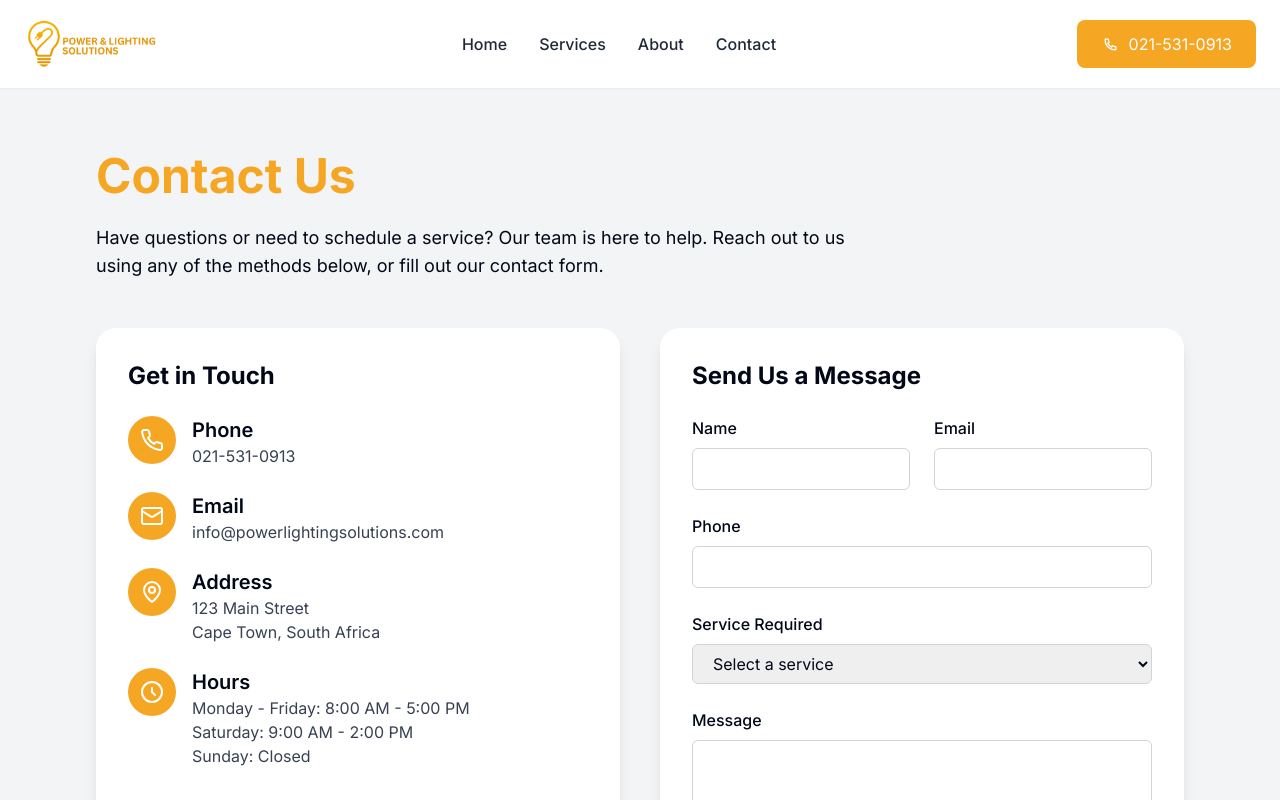
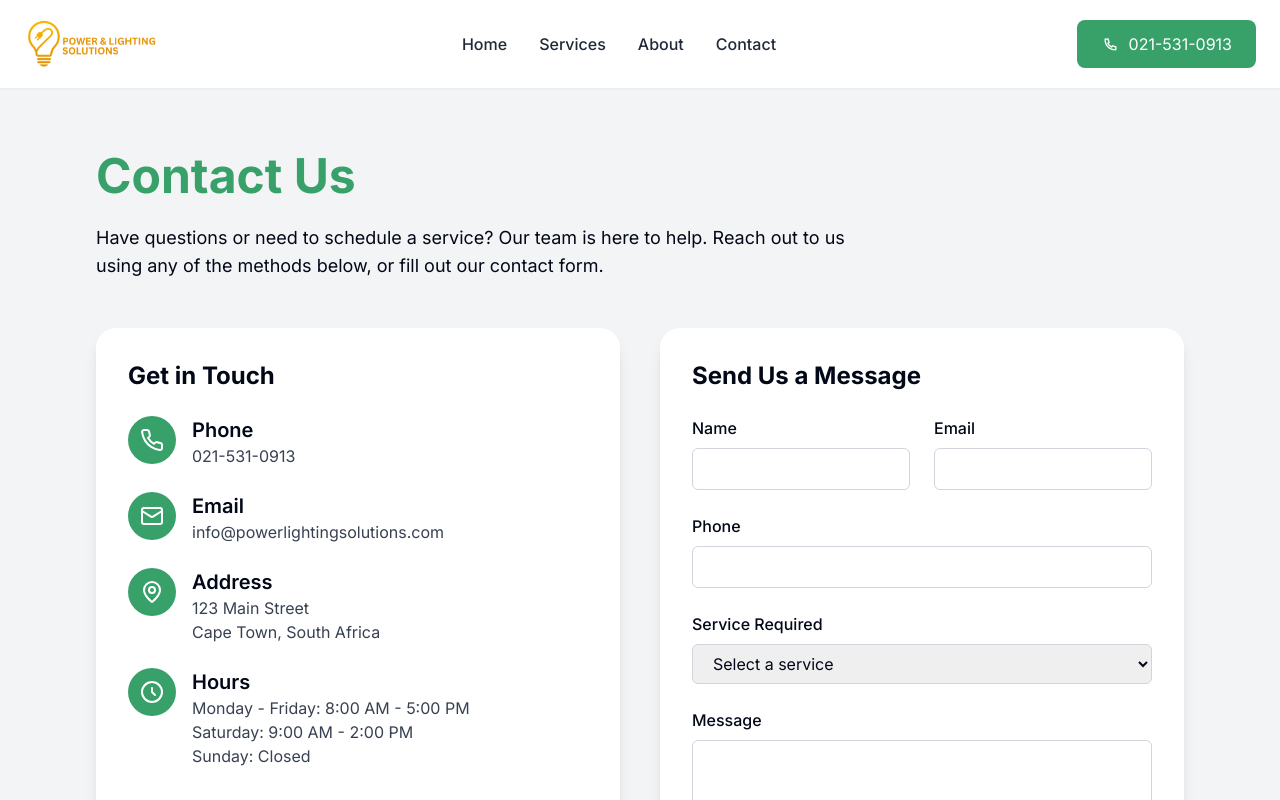
Before and after one commit to KingTroy125/Power-Lighting-Solution, a React (Vite) app: page /contact in a window 1280 px wide. Shown: the top 800 px of the page. Built offline with nearby package versions, Linux system fonts and the light colour scheme.

Commit message:
Update project name and version in package-lock.json; change brand color from orange to green in tailwind.config.ts and ContactPage component for consistency.

```diff
--- a/src/pages/ContactPage.tsx
+++ b/src/pages/ContactPage.tsx
@@ -1,4 +1,3 @@
-
 import React from 'react';
 import Navbar from '../components/Navbar';
 import Footer from '../components/Footer';
@@ -21,7 +20,7 @@ const ContactPage = () => {
 
       <section className="py-16 px-6 md:px-12 lg:px-24 bg-gray-100">
         <div className="max-w-6xl mx-auto">
-          <h1 className="text-4xl md:text-5xl font-bold text-brand-orange mb-6">Contact Us</h1>
+          <h1 className="text-4xl md:text-5xl font-bold text-brand-green mb-6">Contact Us</h1>
           <p className="text-lg mb-12 max-w-3xl">
             Have questions or need to schedule a service? Our team is here to help. Reach out to us using any of the methods below, or fill out our contact form.
           </p>
@@ -32,27 +31,27 @@ const ContactPage = () => {
 
               <div className="space-y-6">
                 <div className="flex items-start space-x-4">
-                  <div className="bg-brand-orange p-3 rounded-full text-white">
+                  <div className="bg-brand-green p-3 rounded-full text-white">
                     <svg xmlns="http://www.w3.org/2000/svg" width="24" height="24" viewBox="0 0 24 24" fill="none" stroke="currentColor" strokeWidth="2" strokeLinecap="round" strokeLinejoin="round"><path d="M22 16.92v3a2 2 0 0 1-2.18 2 19.79 19.79 0 0 1-8.63-3.07 19.5 19.5 0 0 1-6-6 19.79 19.79 0 0 1-3.07-8.67A2 2 0 0 1 4.11 2h3a2 2 0 0 1 2 1.72 12.84 12.84 0 0 0 .7 2.81 2 2 0 0 1-.45 2.11L8.09 9.91a16 16 0 0 0 6 6l1.27-1.27a2 2 0 0 1 2.11-.45 12.84 12.84 0 0 0 2.81.7A2 2 0 0 1 22 16.92z"></path></svg>
                   </div>
                   <div>
                     <h3 className="text-xl font-semibold">Phone</h3>
-                    <a href="tel:021-531-0913" className="text-gray-700 hover:text-brand-orange transition-colors">021-531-0913</a>
+                    <a href="tel:021-531-0913" className="text-gray-700 hover:text-brand-green transition-colors">021-531-0913</a>
                   </div>
                 </div>
 
                 <div className="flex items-start space-x-4">
-                  <div className="bg-brand-orange p-3 rounded-full text-white">
+                  <div className="bg-brand-green p-3 rounded-full text-white">
                     <svg xmlns="http://www.w3.org/2000/svg" width="24" height="24" viewBox="0 0 24 24" fill="none" stroke="currentColor" strokeWidth="2" strokeLinecap="round" strokeLinejoin="round"><rect width="20" height="16" x="2" y="4" rx="2"></rect><path d="m22 7-8.97 5.7a1.94 1.94 0 0 1-2.06 0L2 7"></path></svg>
                   </div>
                   <div>
                     <h3 className="text-xl font-semibold">Email</h3>
-                    <a href="mailto:info@powerlightingsolutions.com" className="text-gray-700 hover:text-brand-orange transition-colors">info@powerlightingsolutions.com</a>
+                    <a href="mailto:info@powerlightingsolutions.com" className="text-gray-700 hover:text-brand-green transition-colors">info@powerlightingsolutions.com</a>
                   </div>
                 </div>
 
                 <div className="flex items-start space-x-4">
-                  <div className="bg-brand-orange p-3 rounded-full text-white">
+                  <div className="bg-brand-green p-3 rounded-full text-white">
                     <svg xmlns="http://www.w3.org/2000/svg" width="24" height="24" viewBox="0 0 24 24" fill="none" stroke="currentColor" strokeWidth="2" strokeLinecap="round" strokeLinejoin="round"><path d="M20 10c0 6-8 12-8 12s-8-6-8-12a8 8 0 0 1 16 0Z"></path><circle cx="12" cy="10" r="3"></circle></svg>
                   </div>
                   <div>
@@ -63,7 +62,7 @@ const ContactPage = () => {
                 </div>
 
                 <div className="flex items-start space-x-4">
-                  <div className="bg-brand-orange p-3 rounded-full text-white">
+                  <div className="bg-brand-green p-3 rounded-full text-white">
                     <svg xmlns="http://www.w3.org/2000/svg" width="24" height="24" viewBox="0 0 24 24" fill="none" stroke="currentColor" strokeWidth="2" strokeLinecap="round" strokeLinejoin="round"><path d="M12 8v4l3 3"></path><circle cx="12" cy="12" r="10"></circle></svg>
                   </div>
                   <div>
@@ -86,7 +85,7 @@ const ContactPage = () => {
                     <input
                       type="text"
                       id="name"
-                      className="w-full px-4 py-2 border border-gray-300 rounded-md focus:outline-none focus:ring-2 focus:ring-brand-orange"
+                      className="w-full px-4 py-2 border border-gray-300 rounded-md focus:outline-none focus:ring-2 focus:ring-brand-green"
                       required
                     />
                   </div>
@@ -96,7 +95,7 @@ const ContactPage = () => {
                     <input
                       type="email"
                       id="email"
-                      className="w-full px-4 py-2 border border-gray-300 rounded-md focus:outline-none focus:ring-2 focus:ring-brand-orange"
+                      className="w-full px-4 py-2 border border-gray-300 rounded-md focus:outline-none focus:ring-2 focus:ring-brand-green"
                       required
                     />
                   </div>
@@ -107,7 +106,7 @@ const ContactPage = () => {
                   <input
                     type="tel"
                     id="phone"
-                    className="w-full px-4 py-2 border border-gray-300 rounded-md focus:outline-none focus:ring-2 focus:ring-brand-orange"
+                    className="w-full px-4 py-2 border border-gray-300 rounded-md focus:outline-none focus:ring-2 focus:ring-brand-green"
                   />
                 </div>
 
@@ -115,7 +114,7 @@ const ContactPage = () => {
                   <label htmlFor="service" className="block mb-2 font-medium">Service Required</label>
                   <select
                     id="service"
-                    className="w-full px-4 py-2 border border-gray-300 rounded-md focus:outline-none focus:ring-2 focus:ring-brand-orange"
+                    className="w-full px-4 py-2 border border-gray-300 rounded-md focus:outline-none focus:ring-2 focus:ring-brand-green"
                   >
                     <option value="">Select a service</option>
                     <option value="electrical-installations">Electrical Installations</option>
@@ -133,14 +132,14 @@ const ContactPage = () => {
                   <textarea
                     id="message"
                     rows={5}
-                    className="w-full px-4 py-2 border border-gray-300 rounded-md focus:outline-none focus:ring-2 focus:ring-brand-orange"
+                    className="w-full px-4 py-2 border border-gray-300 rounded-md focus:outline-none focus:ring-2 focus:ring-brand-green"
                     required
                   ></textarea>
                 </div>
 
                 <button
                   type="submit"
-                  className="bg-brand-orange text-white py-3 px-6 rounded-full hover:bg-opacity-90 transition-all"
+                  className="bg-brand-green text-white py-3 px-6 rounded-full hover:bg-opacity-90 transition-all"
                 >
                   Send Message
                 </button>
--- a/tailwind.config.ts
+++ b/tailwind.config.ts
@@ -25,7 +25,7 @@ export default {
 				background: 'hsl(var(--background))',
 				foreground: 'hsl(var(--foreground))',
 				primary: {
-					DEFAULT: '#F5A623',
+					DEFAULT: '#38A169',
 					foreground: 'hsl(var(--primary-foreground))'
 				},
 				secondary: {
@@ -63,7 +63,7 @@ export default {
 					ring: 'hsl(var(--sidebar-ring))'
 				},
 				brand: {
-					orange: "#F5A623",
+					green: "#38A169",
 					black: "#000000",
 					darkGray: "#333333",
 					lightGray: "#F5F5F5"
```
Also changed, not shown: 1 other file (tests, documents, lock files or other folders).
